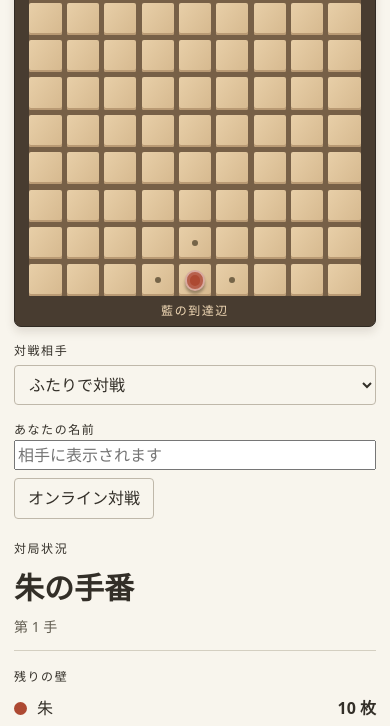
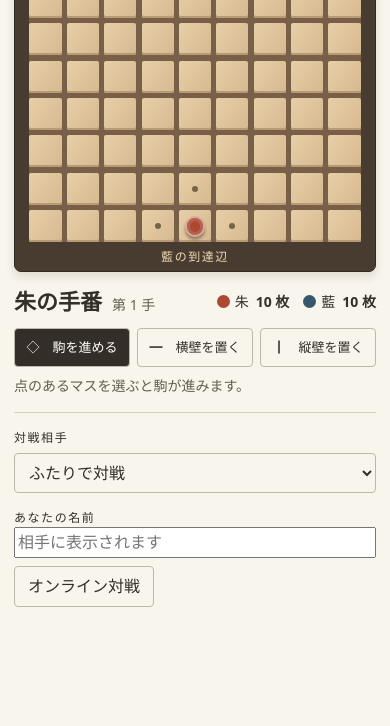
Before and after one commit to velheimer/Quoridor, a plain HTML site: page index.html in a window 390 px wide. Shown: the part 270-996 px from the top of the page. After the commit the page ends 944 px from the top, so only its background shows below. Drawn offline with Linux system fonts and the light colour scheme.

Commit message:
スマホでは手番・残りの壁・操作ボタンを盤のすぐ下に表示する
対戦設定（対戦相手・オンライン対戦）は操作の下に回し、
見出しも小さくして、壁の設置ボタンまでスクロールせずに届くようにする。

Co-Authored-By: Claude Opus 5.5 <noreply@anthropic.com>

```diff
--- a/index.html
+++ b/index.html
@@ -3,8 +3,8 @@
 <body><header><div class="brand"><span class="mark" aria-hidden="true">〣</span> AYAJI</div><button id="help" aria-haspopup="dialog">ルール</button></header>
 <main><div class="heading"><div><small>ふたりの盤上遊戯</small><h1>綾路<span>あやじ</span></h1></div><div class="headingActions"><button id="undo">↶ 一手戻す</button><button id="restart">↺ はじめから</button></div></div>
 <div class="layout"><section class="frame" aria-label="対局盤"><div class="edge">朱の到達辺</div><div id="board"></div><div class="edge">藍の到達辺</div></section>
-<aside><label id="opponent"><small>対戦相手</small><select id="cpu"><option value="">ふたりで対戦</option><option value="easy">CPU · かんたん</option><option value="normal">CPU · ふつう</option><option value="hard">CPU · むずかしい</option></select></label><section id="online"><label id="nameField"><small>あなたの名前</small><input id="playerName" maxlength="12" autocomplete="nickname" placeholder="相手に表示されます"></label><button id="createRoom">オンライン対戦</button>
+<aside><div class="setup"><label id="opponent"><small>対戦相手</small><select id="cpu"><option value="">ふたりで対戦</option><option value="easy">CPU · かんたん</option><option value="normal">CPU · ふつう</option><option value="hard">CPU · むずかしい</option></select></label><section id="online"><label id="nameField"><small>あなたの名前</small><input id="playerName" maxlength="12" autocomplete="nickname" placeholder="相手に表示されます"></label><button id="createRoom">オンライン対戦</button>
 <p id="roomStatus" aria-live="polite"></p>
 <div id="roomTools" hidden><ul id="presence" aria-label="接続状況"></ul><input id="invite" aria-label="招待リンク" readonly><button id="copyInvite">招待リンクをコピー</button><button id="leaveRoom">部屋を出る</button></div>
-</section><small>対局状況</small><h2 id="status" aria-live="polite"></h2><div id="count"></div><hr><small>残りの壁</small><div id="stock"></div><hr><small>この手の操作</small><div class="actions"><button data-mode="move">◇　駒を進める</button><button data-mode="h">━　横壁を置く</button><button data-mode="v">┃　縦壁を置く</button></div><p id="hint" aria-live="polite"></p></aside></div></main>
+</section></div><div class="play"><div class="turn"><small>対局状況</small><h2 id="status" aria-live="polite"></h2><div id="count"></div></div><div class="walls"><small>残りの壁</small><div id="stock"></div></div><div class="controls"><small>この手の操作</small><div class="actions"><button data-mode="move">◇　駒を進める</button><button data-mode="h">━　横壁を置く</button><button data-mode="v">┃　縦壁を置く</button></div><p id="hint" aria-live="polite"></p></div></div></aside></div></main>
 <template id="rulesText"><h3>勝ち方</h3><p>9×9 の盤で、朱は下から上へ、藍は上から下へ駒を進めます。向こう岸（「到達辺」と書かれた端の列）のどのマスでもよいので、先に着いた方の勝ちです。朱が先手です。</p><h3>自分の手番でできること</h3><p>次のどちらか1つを行います。</p><ul><li>駒を1回動かす</li><li>壁を1枚置く</li></ul><h3>駒の動き</h3><ul><li>上下左右に1マス進みます。斜めには進めません。</li><li>壁を越えて進むことはできません。</li><li>相手の駒が隣にいるときは、飛び越えてその先のマスへ進めます。</li><li>相手の背後が壁か盤の端で飛び越えられないときは、相手の左右（自分から見て斜め）に回り込めます。</li></ul><h3>壁</h3><ul><li>壁は長さ2マスで、1人10枚ずつ持っています。使い切ったら、あとは駒を動かすだけです。</li><li>ほかの壁と重ねたり、十字に交差させたりはできません。</li><li>どちらかの駒がゴールへ行けなくなる置き方はできません。遠回りさせるのは自由です。</li></ul><h3>操作</h3><ul><li><b>駒を進める</b>：点の付いたマスを押すと、そこへ動きます。</li><li><b>横壁を置く・縦壁を置く</b>：ボタンを選んでから、壁の中心にしたいマスの角（交点）を押します。</li><li><b>一手戻す</b>：手元での対戦のときだけ使えます。</li></ul><h3>対戦のしかた</h3><ul><li><b>ふたりで対戦</b>：1台の端末を交互に使います。</li><li><b>CPU</b>：「対戦相手」で強さを選びます。あなたが朱（先手）、CPU が藍です。</li><li><b>オンライン対戦</b>：部屋を作り、招待リンクを相手に送ります。リンクで入れるのは1人だけです。部屋を作った人が朱、参加した人が藍になります。</li></ul></template><dialog id="dialog"><h2 id="dialogTitle" tabindex="-1"></h2><div id="dialogText"></div><div class="dialogActions"><button id="close">閉じる</button><button id="confirm" hidden>新しく始める</button></div></dialog></body></html>
--- a/style.css
+++ b/style.css
@@ -20,3 +20,24 @@
 #undo:disabled { opacity: .45; cursor: default; }
 #opponent:not([hidden]) { display: grid; gap: .3rem; margin-bottom: 1rem; }
 #cpu { font: inherit; color: inherit; padding: 7px 10px; border: 1px solid #bfb8aa; border-radius: 4px; background: transparent; }
+.walls, .controls { border-top: 1px solid #d4cfc1; margin-top: 22px; padding-top: 22px; }
+
+/* スマホでは盤のすぐ下に手番・残りの壁・操作をまとめ、対戦設定はその下に回す */
+@media (max-width: 660px) {
+  .heading h1 { font-size: 34px; }
+  .heading h1 span { display: none; }
+  .headingActions button { padding: 6px 10px; font-size: 13px; white-space: nowrap; }
+  aside { display: flex; flex-direction: column; padding-top: 12px; }
+  .play { order: -1; display: grid; grid-template-columns: 1fr auto; column-gap: 16px; align-items: center; }
+  .play .turn > small, .play .controls > small, .play .walls > small { display: none; }
+  .turn { display: flex; align-items: baseline; gap: 10px; flex-wrap: wrap; }
+  aside h2 { font-size: 22px; margin: 0; }
+  .walls { border: 0; margin: 0; padding: 0; }
+  #stock { display: flex; gap: 14px; font-size: 14px; }
+  .stockrow { margin: 0; gap: 5px; }
+  .stockrow b { margin-left: 2px; }
+  .controls { grid-column: 1 / -1; margin-top: 10px; padding-top: 0; border: 0; }
+  .actions { margin-top: 0; }
+  #hint { margin: 8px 0 0; }
+  .setup { border-top: 1px solid #d4cfc1; margin-top: 16px; padding-top: 16px; }
+}
```
